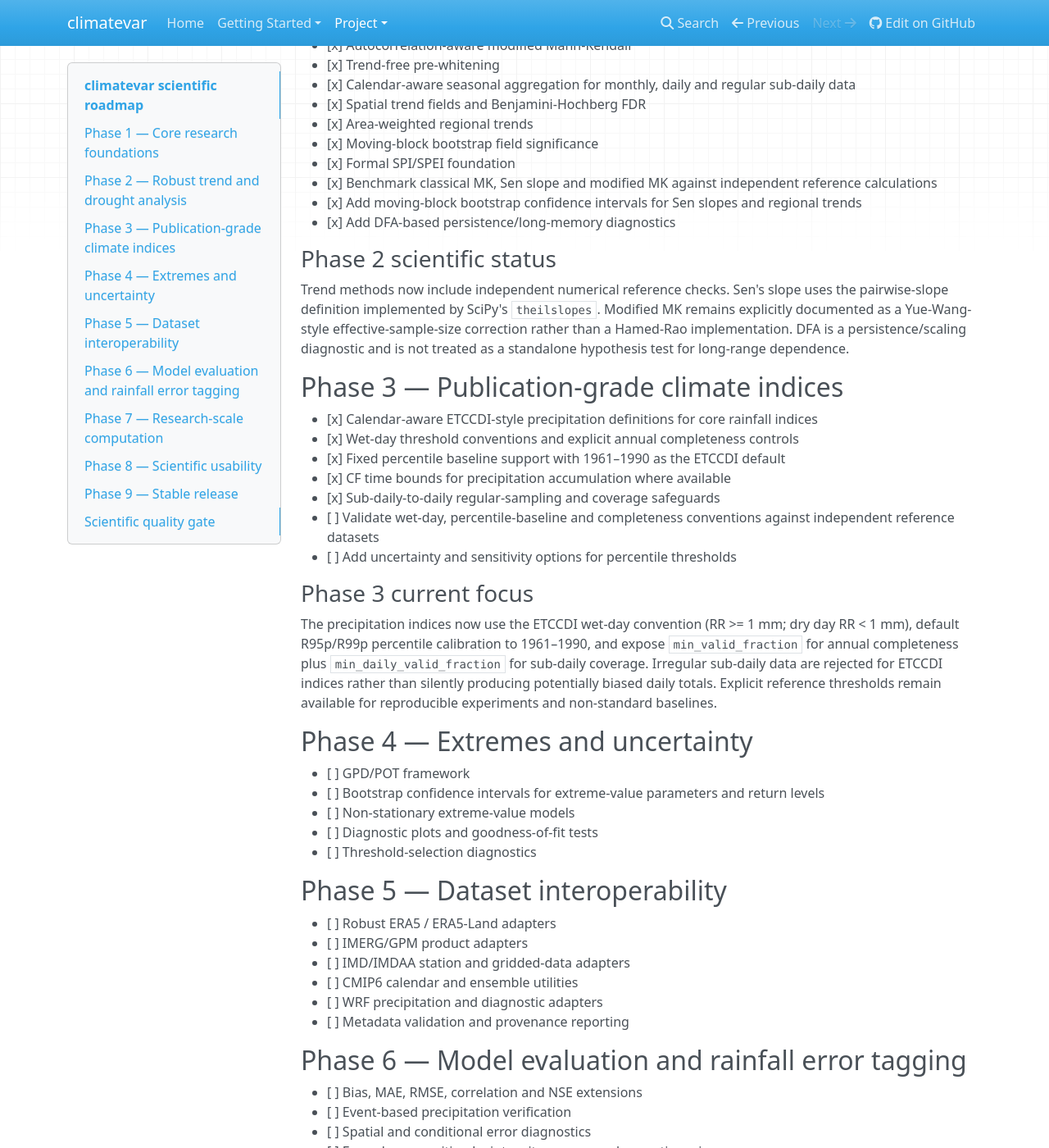
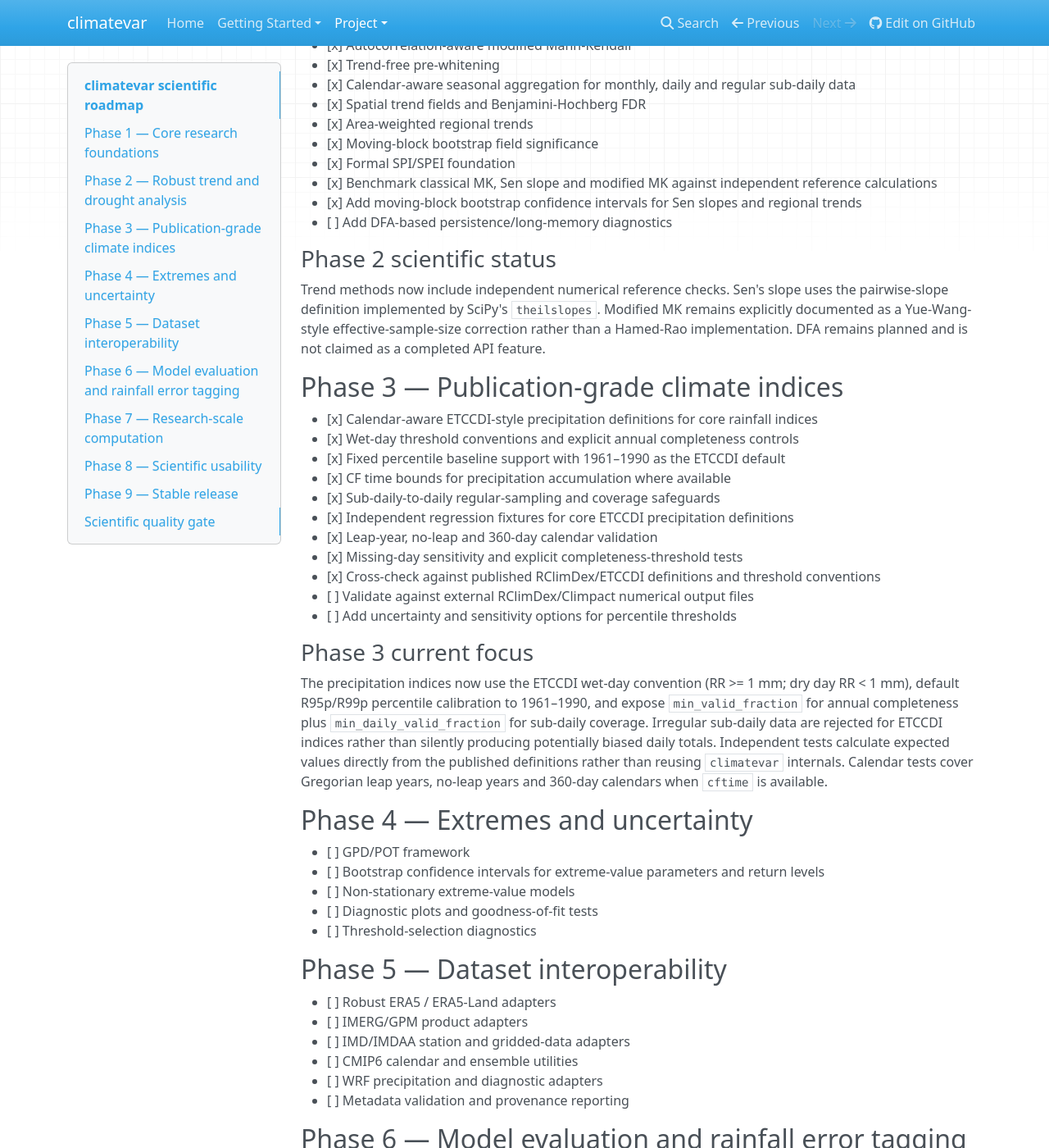
Before and after one commit to sanjeevsingh-original/climatevar, an MkDocs documentation site: the page built from docs/roadmap.md, in a window 1280 px wide and 1400 px high, scrolled down 480 px. Shown: the whole window at 82% size. Built offline with MkDocs 1.6.1, drawn with Linux system fonts in a browser that asks for light colours; nearby versions of some CDN libraries; some of the changed text lies outside the part shown.

Commit message:
docs: align roadmap with ETCCDI validation status

```diff
--- a/docs/roadmap.md
+++ b/docs/roadmap.md
@@ -26,10 +26,10 @@ This roadmap prioritizes scientific correctness, reproducibility and research us
 - [x] Formal SPI/SPEI foundation
 - [x] Benchmark classical MK, Sen slope and modified MK against independent reference calculations
 - [x] Add moving-block bootstrap confidence intervals for Sen slopes and regional trends
-- [x] Add DFA-based persistence/long-memory diagnostics
+- [ ] Add DFA-based persistence/long-memory diagnostics
 
 ### Phase 2 scientific status
-Trend methods now include independent numerical reference checks. Sen's slope uses the pairwise-slope definition implemented by SciPy's `theilslopes`. Modified MK remains explicitly documented as a Yue-Wang-style effective-sample-size correction rather than a Hamed-Rao implementation. DFA is a persistence/scaling diagnostic and is not treated as a standalone hypothesis test for long-range dependence.
+Trend methods now include independent numerical reference checks. Sen's slope uses the pairwise-slope definition implemented by SciPy's `theilslopes`. Modified MK remains explicitly documented as a Yue-Wang-style effective-sample-size correction rather than a Hamed-Rao implementation. DFA remains planned and is not claimed as a completed API feature.
 
 ## Phase 3 — Publication-grade climate indices
 
@@ -38,11 +38,15 @@ Trend methods now include independent numerical reference checks. Sen's slope us
 - [x] Fixed percentile baseline support with 1961–1990 as the ETCCDI default
 - [x] CF time bounds for precipitation accumulation where available
 - [x] Sub-daily-to-daily regular-sampling and coverage safeguards
-- [ ] Validate wet-day, percentile-baseline and completeness conventions against independent reference datasets
+- [x] Independent regression fixtures for core ETCCDI precipitation definitions
+- [x] Leap-year, no-leap and 360-day calendar validation
+- [x] Missing-day sensitivity and explicit completeness-threshold tests
+- [x] Cross-check against published RClimDex/ETCCDI definitions and threshold conventions
+- [ ] Validate against external RClimDex/Climpact numerical output files
 - [ ] Add uncertainty and sensitivity options for percentile thresholds
 
 ### Phase 3 current focus
-The precipitation indices now use the ETCCDI wet-day convention (RR >= 1 mm; dry day RR < 1 mm), default R95p/R99p percentile calibration to 1961–1990, and expose `min_valid_fraction` for annual completeness plus `min_daily_valid_fraction` for sub-daily coverage. Irregular sub-daily data are rejected for ETCCDI indices rather than silently producing potentially biased daily totals. Explicit reference thresholds remain available for reproducible experiments and non-standard baselines.
+The precipitation indices now use the ETCCDI wet-day convention (RR >= 1 mm; dry day RR < 1 mm), default R95p/R99p percentile calibration to 1961–1990, and expose `min_valid_fraction` for annual completeness plus `min_daily_valid_fraction` for sub-daily coverage. Irregular sub-daily data are rejected for ETCCDI indices rather than silently producing potentially biased daily totals. Independent tests calculate expected values directly from the published definitions rather than reusing `climatevar` internals. Calendar tests cover Gregorian leap years, no-leap years and 360-day calendars when `cftime` is available.
 
 ## Phase 4 — Extremes and uncertainty
 
@@ -84,7 +88,7 @@ The precipitation indices now use the ETCCDI wet-day convention (RR >= 1 mm; dry
 - [ ] Reproducible worked examples for Indian Summer Monsoon research
 - [ ] Example workflows for Odisha precipitation extremes
 - [ ] Notebook suite covering ERA5, IMERG, IMDAA, WRF and CMIP6
-- [ ] Validation fixtures and expected-value regression datasets
+- [x] Validation fixtures and expected-value regression datasets for core precipitation indices
 - [ ] Research-method reporting helpers
 
 ## Phase 9 — Stable release
```
